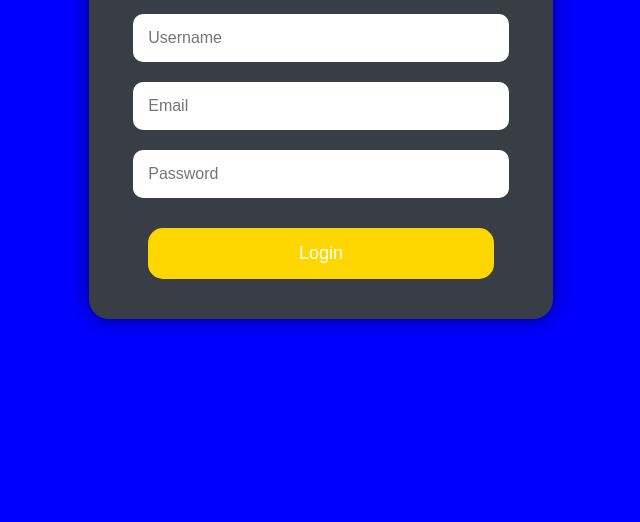
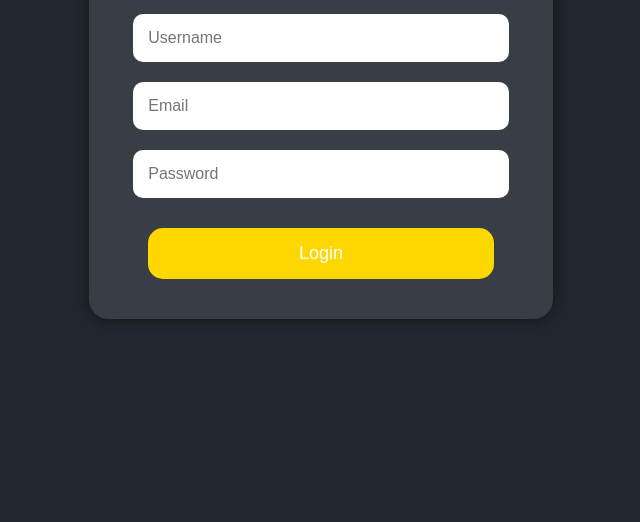
Before and after one commit to AmnaSaeed733/Burger_App, a plain HTML site: page login.html in a window 1280 px wide. Shown: the part 318-840 px from the top of the page, without its empty margins (311-951 px from the left). Drawn offline with Linux system fonts and the light colour scheme.

Commit message:
login chages

```diff
--- a/login.html
+++ b/login.html
@@ -9,7 +9,7 @@
     <link href="https://cdnjs.cloudflare.com/ajax/libs/font-awesome/6.0.0/css/all.min.css" rel="stylesheet">
     <style>
         body {
-            background-color: blue;
+            background-color: #222831;
             font-family: sans-serif;
             display: flex;
             justify-content: center;
```
